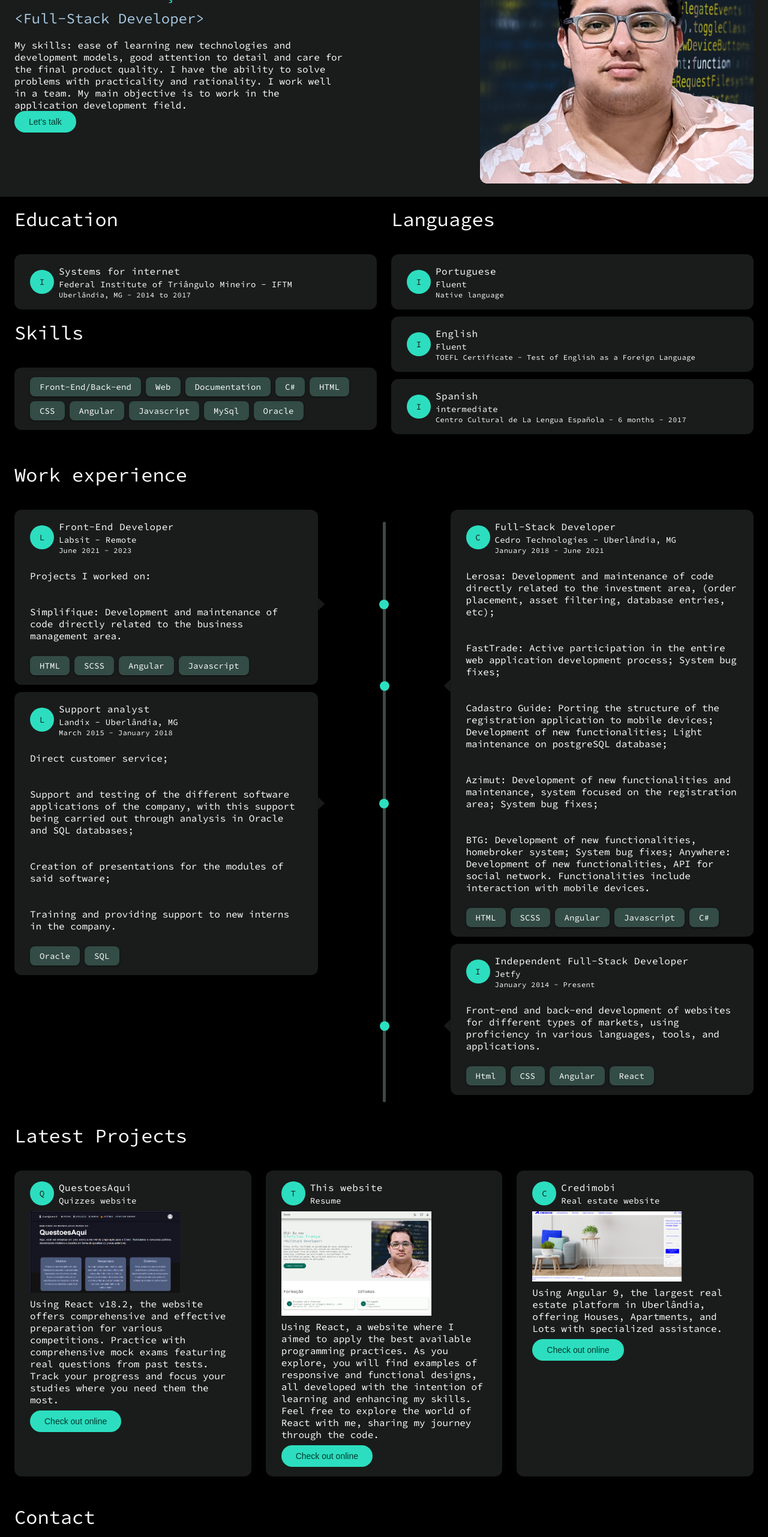
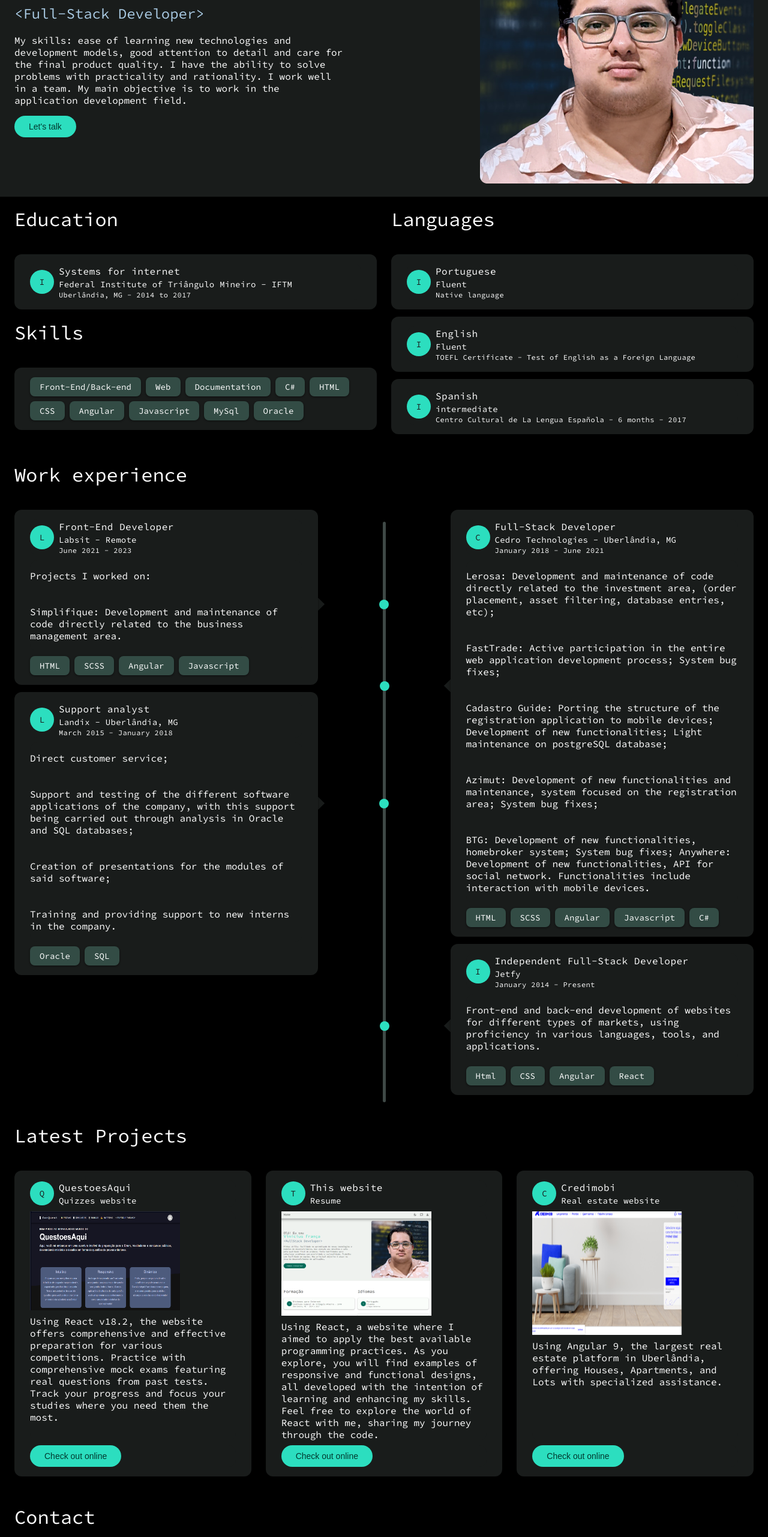
Before and after one commit to viniciusxpb/portfolio-react, a React (Create React App) app: page / in a window 1280 px wide. Shown: the part 234-2797 px from the top of the page at 60% size. Built offline with nearby package versions, Linux system fonts and the light colour scheme.

Commit message:
not done - card footer e ajustes

```diff
--- a/src/App.js
+++ b/src/App.js
@@ -18,6 +18,7 @@ import QuestoesAqui from "./assets/images/questoesAqui.png";
 import Portfolio from "./assets/images/portfolio.png";
 import Credimobi from "./assets/images/credimobi.png";
 import Contact from './components/ContactComponent';
+import CardFooter from './components/CardFooterComponent';
 
 
 
@@ -279,16 +280,18 @@ function App() {
 
               <CardBody>
                 <img style={{ maxWidth: 250 }} src={QuestoesAqui} alt='me' />
+
+                {t('questoesAqui-text')}
+
+
+
               </CardBody>
 
-              <CardBody>
-              {t('questoesAqui-text')}
-
+              <CardFooter>
                 <a target='_blank' rel='noopener noreferrer' href="https://www.questoesaqui.com">
                   <button type="submit" className='global-button'>{t("Check out online")}</button>
                 </a>
-
-              </CardBody>
+              </CardFooter>
 
             </Card>
 
@@ -301,16 +304,19 @@ function App() {
 
               <CardBody>
                 <img style={{ maxWidth: 250 }} src={Portfolio} alt='me' />
+
+                {t('porfolio-text')}
+
+
+
               </CardBody>
 
-              <CardBody>
-              {t('porfolio-text')}
 
+              <CardFooter>
                 <a target='_blank' rel='noopener noreferrer' href="https://github.com/viniciusxpb/portfolio-react">
                   <button type="submit" className='global-button'>{t("Check out online")}</button>
                 </a>
-
-              </CardBody>
+              </CardFooter>
 
             </Card>
 
@@ -323,15 +329,15 @@ function App() {
 
               <CardBody>
                 <img style={{ maxWidth: 250 }} src={Credimobi} alt='me' />
+
+                {t('credimobi-text')}
               </CardBody>
-              <CardBody>
-              {t('credimobi-text')}
 
+              <CardFooter>
                 <a target='_blank' rel='noopener noreferrer' href="https://credimobi.com.br">
                   <button type="submit" className='global-button'>{t("Check out online")}</button>
                 </a>
-
-              </CardBody>
+              </CardFooter>
 
             </Card>
           </div>
--- a/src/components/CardBody.module.css
+++ b/src/components/CardBody.module.css
@@ -3,9 +3,9 @@
     color: var(--text-color-primary);
     display: flex;
     gap: 8px;
-    align-items: center;
     flex-flow: wrap;
     border-radius: 12px;
+    flex-grow: 1;
 }
 
 .CardBody__circle{
--- /dev/null
+++ b/src/components/CardFooter.module.css
@@ -0,0 +1,8 @@
+.CardFooter{
+    background: var(--block-color);
+    color: var(--text-color-secondary);
+    display: flex;
+    gap: 8px;
+    align-items: center;
+    border-radius: 12px;
+}
--- /dev/null
+++ b/src/components/CardFooterComponent.js
@@ -0,0 +1,12 @@
+import styles from './CardFooter.module.css'
+
+const CardFooter = ({ children }) => {
+
+    return (
+        <div className={styles['CardFooter']}>
+            {children}
+        </div>
+    )
+}
+
+export default CardFooter;
--- a/src/components/Person.module.css
+++ b/src/components/Person.module.css
@@ -5,6 +5,10 @@
 
 .Person__image{
     width: 100%;
+}
+
+.Person__ButtonWrapper{
+    margin-top: 16px;
 }
 
 .Person__content{
--- a/src/components/PersonComponent.js
+++ b/src/components/PersonComponent.js
@@ -17,9 +17,11 @@ const Person = ({ children }) => {
                         <Trans>Introduction</Trans>
                     </div>
 
-                    <a target='_blank' rel='noopener noreferrer' href="https://wa.me/5534991315726">
-                        <button type="submit" className='global-button'><Trans>Let's talk</Trans></button>
-                    </a>
+                    <div className={styles['Person__ButtonWrapper']}>
+                        <a target='_blank' rel='noopener noreferrer' href="https://wa.me/5534991315726">
+                            <button type="submit" className='global-button'><Trans>Let's talk</Trans></button>
+                        </a>
+                    </div>
 
                 </div>
                 <div className={styles['Person__imgBox']}>
```
Lines whose indentation alone changed are shown as unchanged.
